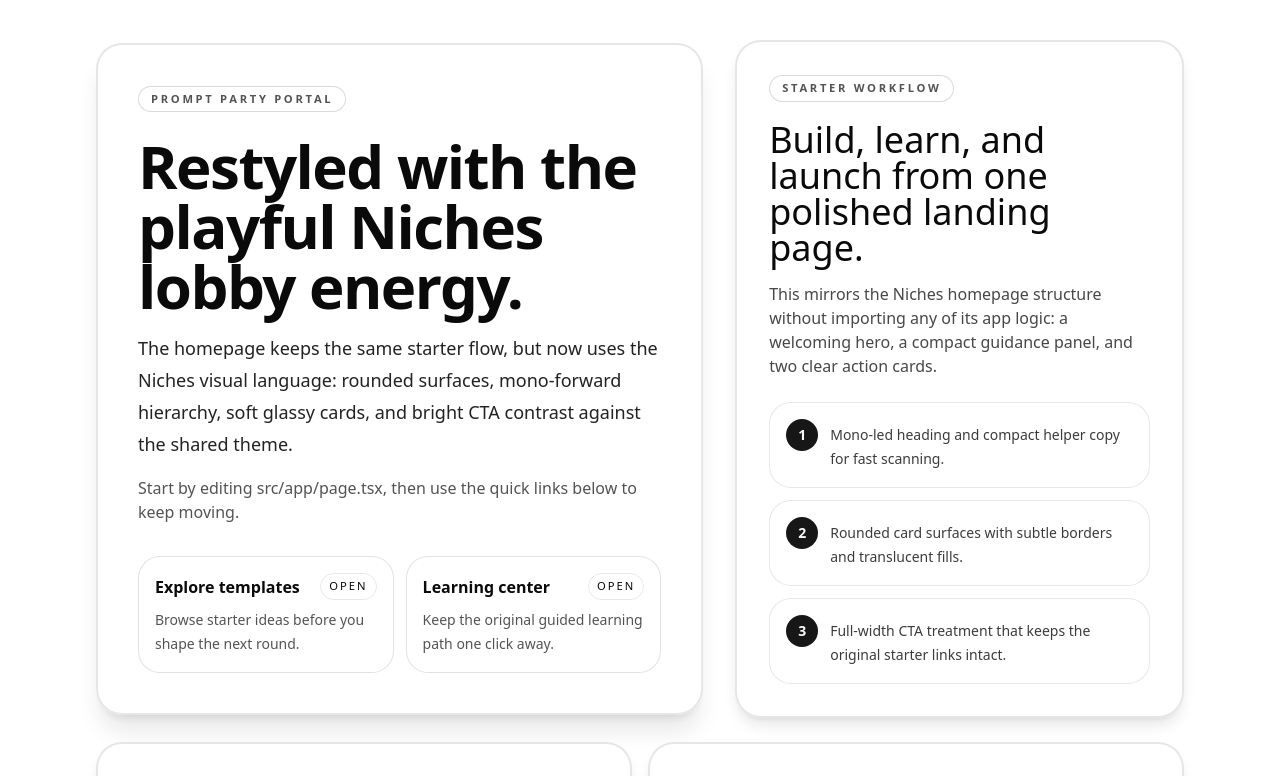
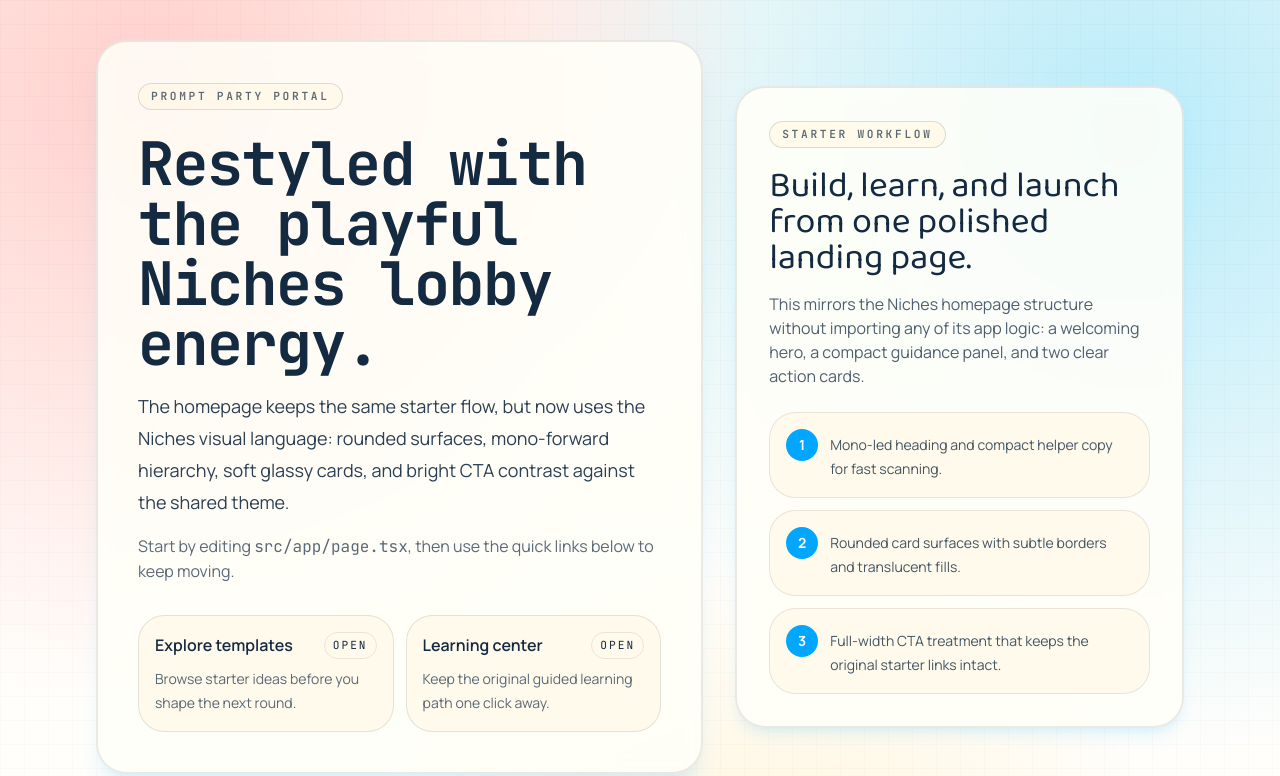
Before and after one commit to abeldebruijn/prompt-party-portal, a Next.js app: page / in a window 1280 px wide. Shown: the top 776 px of the page. Built offline with nearby package versions, Linux system fonts and the light colour scheme.

Commit message:
revert style changes

```diff
--- a/src/app/globals.css
+++ b/src/app/globals.css
@@ -1,14 +1,8 @@
-@import "tailwindcss";
-@import "tw-animate-css";
-@import "shadcn/tailwind.css";
-
-@custom-variant dark (&:is(.dark *));
+@import 'tailwindcss';
 
 @theme inline {
   --color-background: var(--background);
   --color-foreground: var(--foreground);
-  --font-sans: var(--font-geist-sans);
-  --font-mono: var(--font-geist-mono);
   --color-sidebar-ring: var(--sidebar-ring);
   --color-sidebar-border: var(--sidebar-border);
   --color-sidebar-accent-foreground: var(--sidebar-accent-foreground);
@@ -38,6 +32,9 @@
   --color-popover: var(--popover);
   --color-card-foreground: var(--card-foreground);
   --color-card: var(--card);
+  --font-sans: var(--font-body);
+  --font-mono: var(--font-mono-base);
+  --font-display: var(--font-display-base);
   --radius-sm: calc(var(--radius) - 4px);
   --radius-md: calc(var(--radius) - 2px);
   --radius-lg: var(--radius);
@@ -48,79 +45,156 @@
 }
 
 :root {
-  --radius: 0.625rem;
-  --background: oklch(1 0 0);
-  --foreground: oklch(0.145 0 0);
-  --card: oklch(1 0 0);
-  --card-foreground: oklch(0.145 0 0);
-  --popover: oklch(1 0 0);
-  --popover-foreground: oklch(0.145 0 0);
-  --primary: oklch(0.205 0 0);
-  --primary-foreground: oklch(0.985 0 0);
-  --secondary: oklch(0.97 0 0);
-  --secondary-foreground: oklch(0.205 0 0);
-  --muted: oklch(0.97 0 0);
-  --muted-foreground: oklch(0.556 0 0);
-  --accent: oklch(0.97 0 0);
-  --accent-foreground: oklch(0.205 0 0);
-  --destructive: oklch(0.577 0.245 27.325);
-  --border: oklch(0.922 0 0);
-  --input: oklch(0.922 0 0);
-  --ring: oklch(0.708 0 0);
-  --chart-1: oklch(0.646 0.222 41.116);
-  --chart-2: oklch(0.6 0.118 184.704);
-  --chart-3: oklch(0.398 0.07 227.392);
-  --chart-4: oklch(0.828 0.189 84.429);
-  --chart-5: oklch(0.769 0.188 70.08);
-  --sidebar: oklch(0.985 0 0);
-  --sidebar-foreground: oklch(0.145 0 0);
-  --sidebar-primary: oklch(0.205 0 0);
-  --sidebar-primary-foreground: oklch(0.985 0 0);
-  --sidebar-accent: oklch(0.97 0 0);
-  --sidebar-accent-foreground: oklch(0.205 0 0);
-  --sidebar-border: oklch(0.922 0 0);
-  --sidebar-ring: oklch(0.708 0 0);
+  --radius: 0.9rem;
+  --background: oklch(0.98 0.025 85);
+  --foreground: oklch(0.28 0.05 250);
+  --card: oklch(1 0.01 90);
+  --card-foreground: oklch(0.28 0.05 250);
+  --popover: oklch(1 0.01 90);
+  --popover-foreground: oklch(0.28 0.05 250);
+  --primary: oklch(0.7 0.18 245);
+  --primary-foreground: oklch(0.99 0.005 80);
+  --secondary: oklch(0.93 0.05 95);
+  --secondary-foreground: oklch(0.35 0.05 250);
+  --muted: oklch(0.95 0.02 95);
+  --muted-foreground: oklch(0.45 0.04 250);
+  --accent: oklch(0.91 0.08 80);
+  --accent-foreground: oklch(0.28 0.05 250);
+  --destructive: oklab(0.5 0.16 0.09);
+  --border: oklch(0.86 0.03 85);
+  --input: oklch(0.9 0.02 85);
+  --ring: oklch(0.67 0.19 245 / 70%);
+  --chart-1: oklch(0.7 0.18 245);
+  --chart-2: oklch(0.74 0.17 165);
+  --chart-3: oklch(0.8 0.16 90);
+  --chart-4: oklch(0.75 0.17 30);
+  --chart-5: oklch(0.72 0.19 320);
+  --sidebar: oklch(0.97 0.025 85);
+  --sidebar-foreground: oklch(0.28 0.05 250);
+  --sidebar-primary: oklch(0.7 0.18 245);
+  --sidebar-primary-foreground: oklch(0.99 0.005 80);
+  --sidebar-accent: oklch(0.93 0.05 95);
+  --sidebar-accent-foreground: oklch(0.35 0.05 250);
+  --sidebar-border: oklch(0.86 0.03 85);
+  --sidebar-ring: oklch(0.67 0.19 245 / 70%);
 }
 
-.dark {
-  --background: oklch(0.145 0 0);
-  --foreground: oklch(0.985 0 0);
-  --card: oklch(0.205 0 0);
-  --card-foreground: oklch(0.985 0 0);
-  --popover: oklch(0.205 0 0);
-  --popover-foreground: oklch(0.985 0 0);
-  --primary: oklch(0.922 0 0);
-  --primary-foreground: oklch(0.205 0 0);
-  --secondary: oklch(0.269 0 0);
-  --secondary-foreground: oklch(0.985 0 0);
-  --muted: oklch(0.269 0 0);
-  --muted-foreground: oklch(0.708 0 0);
-  --accent: oklch(0.269 0 0);
-  --accent-foreground: oklch(0.985 0 0);
-  --destructive: oklch(0.704 0.191 22.216);
-  --border: oklch(1 0 0 / 10%);
-  --input: oklch(1 0 0 / 15%);
-  --ring: oklch(0.556 0 0);
-  --chart-1: oklch(0.488 0.243 264.376);
-  --chart-2: oklch(0.696 0.17 162.48);
-  --chart-3: oklch(0.769 0.188 70.08);
-  --chart-4: oklch(0.627 0.265 303.9);
-  --chart-5: oklch(0.645 0.246 16.439);
-  --sidebar: oklch(0.205 0 0);
-  --sidebar-foreground: oklch(0.985 0 0);
-  --sidebar-primary: oklch(0.488 0.243 264.376);
-  --sidebar-primary-foreground: oklch(0.985 0 0);
-  --sidebar-accent: oklch(0.269 0 0);
-  --sidebar-accent-foreground: oklch(0.985 0 0);
-  --sidebar-border: oklch(1 0 0 / 10%);
-  --sidebar-ring: oklch(0.556 0 0);
+@media (prefers-color-scheme: dark) {
+  :root {
+    --background: oklch(0.22 0.03 250);
+    --foreground: oklch(0.95 0.02 95);
+    --card: oklch(0.27 0.03 250);
+    --card-foreground: oklch(0.95 0.02 95);
+    --popover: oklch(0.27 0.03 250);
+    --popover-foreground: oklch(0.95 0.02 95);
+    --primary: oklch(0.79 0.16 95);
+    --primary-foreground: oklch(0.2 0.04 250);
+    --secondary: oklch(0.35 0.03 250);
+    --secondary-foreground: oklch(0.94 0.02 95);
+    --muted: oklch(0.3 0.03 250);
+    --muted-foreground: oklch(0.8 0.02 95);
+    --accent: oklch(0.36 0.03 250);
+    --accent-foreground: oklch(0.95 0.02 95);
+    --destructive: oklch(0.72 0.2 28);
+    --border: oklch(0.95 0.02 95 / 18%);
+    --input: oklch(0.95 0.02 95 / 20%);
+    --ring: oklch(0.79 0.16 95 / 65%);
+    --chart-1: oklch(0.76 0.14 95);
+    --chart-2: oklch(0.74 0.16 165);
+    --chart-3: oklch(0.7 0.17 245);
+    --chart-4: oklch(0.72 0.17 30);
+    --chart-5: oklch(0.72 0.19 320);
+    --sidebar: oklch(0.27 0.03 250);
+    --sidebar-foreground: oklch(0.95 0.02 95);
+    --sidebar-primary: oklch(0.79 0.16 95);
+    --sidebar-primary-foreground: oklch(0.2 0.04 250);
+    --sidebar-accent: oklch(0.35 0.03 250);
+    --sidebar-accent-foreground: oklch(0.95 0.02 95);
+    --sidebar-border: oklch(0.95 0.02 95 / 18%);
+    --sidebar-ring: oklch(0.79 0.16 95 / 65%);
+  }
 }
 
 @layer base {
   * {
     @apply border-border outline-ring/50;
   }
+
+  html {
+    color-scheme: light;
+  }
+
   body {
-    @apply bg-background text-foreground;
+    @apply text-foreground;
+    min-height: 100vh;
+    background-color: var(--background);
+    background-image:
+      radial-gradient(
+        circle at 12% 8%,
+        rgba(255, 153, 153, 0.45),
+        transparent 40%
+      ),
+      radial-gradient(
+        circle at 88% 12%,
+        rgba(100, 215, 255, 0.45),
+        transparent 42%
+      ),
+      radial-gradient(
+        circle at 60% 92%,
+        rgba(255, 226, 155, 0.45),
+        transparent 36%
+      ),
+      linear-gradient(
+        180deg,
+        rgba(255, 255, 255, 0.65),
+        rgba(255, 255, 255, 0.95)
+      );
+    font-family: var(--font-body), sans-serif;
+  }
+
+  body::before {
+    content: '';
+    pointer-events: none;
+    position: fixed;
+    inset: 0;
+    background-image:
+      linear-gradient(rgba(24, 38, 77, 0.05) 1px, transparent 1px),
+      linear-gradient(90deg, rgba(24, 38, 77, 0.05) 1px, transparent 1px);
+    background-size: 24px 24px;
+    opacity: 0.35;
+    z-index: -1;
+  }
+
+  @media (prefers-color-scheme: dark) {
+    html {
+      color-scheme: dark;
+    }
+
+    body {
+      background-image:
+        radial-gradient(
+          circle at 12% 8%,
+          rgba(255, 136, 136, 0.2),
+          transparent 45%
+        ),
+        radial-gradient(
+          circle at 88% 12%,
+          rgba(100, 215, 255, 0.2),
+          transparent 45%
+        ),
+        radial-gradient(
+          circle at 60% 92%,
+          rgba(255, 214, 120, 0.18),
+          transparent 40%
+        ),
+        linear-gradient(180deg, rgba(16, 21, 38, 0.85), rgba(10, 14, 28, 0.96));
+    }
+
+    body::before {
+      background-image:
+        linear-gradient(rgba(198, 216, 255, 0.08) 1px, transparent 1px),
+        linear-gradient(90deg, rgba(198, 216, 255, 0.08) 1px, transparent 1px);
+      opacity: 0.24;
+    }
   }
 }
```
